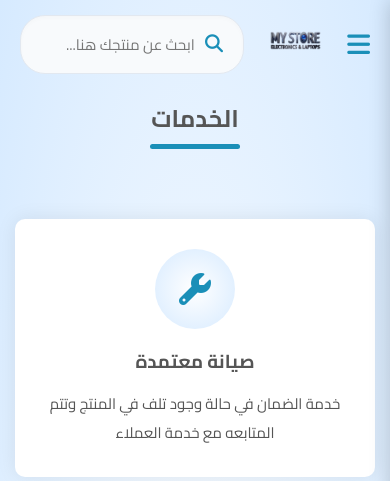
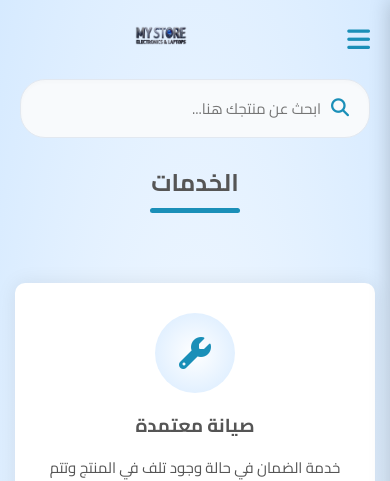
Before and after one commit to Mora111111/My-Store, a PHP site: template app/Views/pages/services.php in a window 390 px wide. Shown: the top 481 px of the page. Run offline with PHP 8.4, Linux system fonts and the light colour scheme; the template is opened without the code that fills it, so the values that code supplies are empty; some libraries are stand-ins or nearby versions.

```diff
--- a/app/Views/layouts/header.php
+++ b/app/Views/layouts/header.php
@@ -28,14 +28,24 @@ if (!empty($sysSettings['maintenance_mode'])) {
   <style>
     /* الإعدادات الأساسية للهيدر */
     .master-header { background: #fff; box-shadow: 0 2px 15px rgba(0,0,0,0.04); position: relative; z-index: 1000; width: 100%; }
-    .header-wrapper { display: flex; align-items: center; justify-content: space-between; padding: 15px 40px; gap: 20px; max-width: 1400px; margin: 0 auto; box-sizing: border-box; }
+    .header-wrapper { display: flex; align-items: center; justify-content: space-between; padding: 15px 40px; max-width: 1400px; margin: 0 auto; box-sizing: border-box; }
+
+    /* تقسيم الهيدر إلى مجموعتين: يمين ويسار */
+    .header-right { display: flex; align-items: center; gap: 40px; }
+    .header-left { display: flex; align-items: center; gap: 20px; flex: 1; justify-content: flex-end; }
 
     /* فئات الإظهار والإخفاء الذكية */
     .mobile-only { display: none !important; }
     .desktop-only { display: flex !important; align-items: center; gap: 20px; }
 
+    /* تنسيق روابط الكمبيوتر */
+    .nav-list { display: flex; align-items: center; gap: 25px; list-style: none; padding: 0; margin: 0; }
+    .nav_link { color: #475569; font-size: 16px; font-weight: 700; text-decoration: none; transition: 0.2s; }
+    .nav_link:hover { color: var(--main-color); }
+    .nav_link.active { color: var(--main-color); }
+
     /* شريط البحث المطور */
-    .search-box-container { flex: 1; max-width: 500px; }
+    .search-box-container { width: 100%; max-width: 450px; }
     .smart-search-form { display: flex; align-items: center; background: #f8fafc; border: 1px solid #e2e8f0; border-radius: 25px; padding: 6px 20px; transition: 0.3s; box-shadow: inset 0 2px 4px rgba(0,0,0,0.02); }
     .smart-search-form:focus-within { border-color: var(--main-color); box-shadow: 0 0 0 3px rgba(14,165,233,0.1); background: #fff; }
     .smart-search-form input { border: none; background: transparent; width: 100%; padding: 8px 0; outline: none; font-family: inherit; font-size: 15px; color: #334155; }
@@ -43,30 +53,41 @@ if (!empty($sysSettings['maintenance_mode'])) {
 
     /* --- وضع الموبايل --- */
     @media (max-width: 800px) {
-        .header-wrapper { flex-wrap: wrap; padding: 15px 20px !important; gap: 15px; }
+        .header-wrapper { display: flex; flex-direction: column; padding: 15px 20px !important; gap: 15px; }
+
+        .header-right { width: 100%; justify-content: flex-start; gap: 15px; margin: 0; }
+        .header-left { width: 100%; justify-content: center; }
 
         /* إخفاء أيقونات الكمبيوتر وإظهار قوائم الموبايل */
         .desktop-only { display: none !important; }
         .mobile-only { display: flex !important; }
 
         /* ترتيب العناصر في الموبايل */
-        .search-box-container { order: 3; width: 100%; max-width: 100%; }
-        .nav_toggle { order: 1; font-size: 26px !important; color: var(--main-color) !important; cursor: pointer; margin: 0 !important; }
-        .logo-container { order: 2; margin-right: auto; }
+        .nav_toggle { font-size: 26px !important; color: var(--main-color) !important; cursor: pointer; margin: 0 !important; }
+        .logo-container { margin: 0 auto; padding-right: 30px; } /* لضبط التوسيط البصري */
         .nav_logo { max-height: 40px !important; width: auto !important; }
 
-        /* تدمير لون القائمة القديم وفرض الشكل الأبيض النظيف */
+        .search-box-container { max-width: 100%; }
+
+        /* تصميم القائمة الجانبية المنسدلة */
         .nav_menu {
+            position: fixed;
+            top: 0; right: -100%; /* يبدأ مخفياً خارج الشاشة */
             background: #ffffff !important;
-            width: 300px !important;
+            width: 320px !important;
+            height: 100vh;
             max-width: 85% !important;
             padding: 0 !important;
             box-shadow: -5px 0 30px rgba(0,0,0,0.15) !important;
             display: flex !important;
             flex-direction: column !important;
             align-items: stretch !important;
+            transition: 0.4s cubic-bezier(0.4, 0, 0.2, 1);
+            z-index: 1005;
+            overflow-y: auto;
         }
-        .nav_menu_close { position: absolute !important; top: 20px !important; left: 20px !important; color: #ef4444 !important; font-size: 24px !important; }
+        .nav_menu.show_menu { right: 0; }
+        .nav_menu_close { position: absolute !important; top: 20px !important; left: 20px !important; color: #ef4444 !important; font-size: 24px !important; cursor: pointer; display: block !important; }
 
         /* أزرار السلة والحساب داخل القائمة الجانبية */
         .sidebar-actions-panel {
@@ -93,7 +114,8 @@ if (!empty($sysSettings['maintenance_mode'])) {
         .sidebar-btn i { color: var(--main-color); font-size: 20px; width: 25px; text-align: center; }
 
         /* روابط الصفحات في الموبايل */
-        .nav-list { padding: 15px 20px !important; margin: 0 !important; flex-direction: column !important; width: 100% !important; box-sizing: border-box !important; }
+        .nav-list { padding: 15px 20px !important; margin: 0 !important; flex-direction: column !important; width: 100% !important; box-sizing: border-box !important; align-items: flex-start !important; }
+        .nav-item { width: 100%; margin: 0; }
         .nav_link {
             color: #475569 !important;
             font-size: 16px !important;
@@ -102,7 +124,7 @@ if (!empty($sysSettings['maintenance_mode'])) {
             display: block !important;
             font-weight: 600 !important;
         }
-        .nav_link.active { color: var(--main-color) !important; padding-right: 20px !important; }
+        .nav_link.active { color: var(--main-color) !important; padding-right: 20px !important; background: transparent; }
     }
   </style>
 </head>
@@ -111,60 +133,23 @@ if (!empty($sysSettings['maintenance_mode'])) {
   <header class="master-header" id="header">
     <div class="header-wrapper">
 
-      <!-- 1. زر الموبايل (يظهر في الموبايل فقط) -->
-      <div class="nav_toggle" id="nav-toggle">
+      <!-- ============================================== -->
+      <!-- اليمين: اللوجو + روابط الصفحات -->
+      <!-- ============================================== -->
+      <div class="header-right">
+          <!-- زر الموبايل (يظهر في الموبايل فقط) -->
+          <div class="nav_toggle mobile-only" id="nav-toggle">
             <i class="fa-solid fa-bars"></i>
           </div>
 
-      <!-- 2. اللوجو -->
+          <!-- اللوجو -->
           <a href="/" class="logo-container">
             <img src="/images/logos/logo.png" alt="MY Store Logo" class="nav_logo" style="max-height: 50px;" />
           </a>
 
-      <!-- 3. شريط البحث -->
-      <div class="search-box-container">
-          <form action="/products" method="GET" class="smart-search-form">
-              <button type="submit"><i class="fa-solid fa-magnifying-glass"></i></button>
-              <input type="text" name="search" placeholder="ابحث عن منتجك هنا..." value="<?php echo htmlspecialchars($_GET['search'] ?? ''); ?>">
-          </form>
-      </div>
-
-      <!-- 4. أيقونات الكمبيوتر (تختفي في الموبايل) -->
-      <div class="desktop-only nav_btns">
-        <div class="login_toggle profile-dropdown-container">
-          <?php if (isset($_SESSION['user_id'])): ?>
-            <a href="javascript:void(0);" class="login_link profile-trigger" id="profile-btn">
-              <i class="fa-solid fa-circle-user" style="color: var(--main-color); font-size: 28px;"></i>
-            </a>
-            <div class="profile-menu" id="profile-menu">
-              <div class="profile-header">
-                مرحباً، <span><?php echo (isset($_SESSION['user_name']) && !empty(trim($_SESSION['user_name']))) ? htmlspecialchars(explode(' ', trim($_SESSION['user_name']))[0]) : 'ضيف'; ?></span> 👋
-              </div>
-              <ul class="profile-links">
-                <?php if (isset($_SESSION['user_role']) && $_SESSION['user_role'] === 'admin'): ?>
-                  <li><a href="/admin"><i class="fa-solid fa-gauge"></i> لوحة الإدارة</a></li>
-                <?php else: ?>
-                  <li><a href="/profile"><i class="fa-solid fa-user-gear"></i> الملف الشخصي</a></li>
-                  <li><a href="/my-orders"><i class="fa-solid fa-box-open"></i> طلباتي</a></li>
-                  <li><a href="/my-messages"><i class="fa-solid fa-envelope"></i> رسائلي</a></li>
-                <?php endif; ?>
-                <li><a href="/logout" class="logout-link"><i class="fa-solid fa-arrow-right-from-bracket"></i> تسجيل خروج</a></li>
-              </ul>
-            </div>
-          <?php else: ?>
-            <a href="/login" class="login_link"><i class="fa-regular fa-user" style="font-size: 24px; color: var(--main-color);"></i></a>
-          <?php endif; ?>
-        </div>
-
-        <div class="nav_shop" id="cart-shop">
-          <img src="/images/icons/cart.png" alt="" style="width: 28px;">
-          <span class="cart_count">0</span>
-        </div>
-      </div>
-
-      <!-- 5. القائمة (جانبية للموبايل / أفقية للكمبيوتر) -->
+          <!-- القائمة (بجوار اللوجو للكمبيوتر / جانبية للموبايل) -->
           <div class="nav_menu" id="nav-menu">
-        <i class="fa-solid fa-xmark nav_menu_close" id="menu-close"></i>
+            <i class="fa-solid fa-xmark nav_menu_close mobile-only" id="menu-close"></i>
 
             <!-- قسم الحساب والسلة (يظهر داخل القائمة الجانبية للموبايل فقط) -->
             <div class="mobile-only sidebar-actions-panel">
@@ -202,6 +187,55 @@ if (!empty($sysSettings['maintenance_mode'])) {
               <li class="nav-item"><a href="/contact" class="nav_link <?= ($currentUri === '/contact') ? 'active' : '' ?>">اتصل بنا</a></li>
             </ul>
           </div>
+      </div>
+
+      <!-- ============================================== -->
+      <!-- اليسار: البحث + أيقونات الكمبيوتر -->
+      <!-- ============================================== -->
+      <div class="header-left">
+
+          <!-- شريط البحث -->
+          <div class="search-box-container">
+              <form action="/products" method="GET" class="smart-search-form">
+                  <button type="submit"><i class="fa-solid fa-magnifying-glass"></i></button>
+                  <input type="text" name="search" placeholder="ابحث عن منتجك هنا..." value="<?php echo htmlspecialchars($_GET['search'] ?? ''); ?>">
+              </form>
+          </div>
+
+          <!-- أيقونات الكمبيوتر (تختفي في الموبايل) -->
+          <div class="desktop-only nav_btns">
+            <div class="login_toggle profile-dropdown-container">
+              <?php if (isset($_SESSION['user_id'])): ?>
+                <a href="javascript:void(0);" class="login_link profile-trigger" id="profile-btn">
+                  <i class="fa-solid fa-circle-user" style="color: var(--main-color); font-size: 28px;"></i>
+                </a>
+                <div class="profile-menu" id="profile-menu">
+                  <div class="profile-header">
+                    مرحباً، <span><?php echo (isset($_SESSION['user_name']) && !empty(trim($_SESSION['user_name']))) ? htmlspecialchars(explode(' ', trim($_SESSION['user_name']))[0]) : 'ضيف'; ?></span> 👋
+                  </div>
+                  <ul class="profile-links">
+                    <?php if (isset($_SESSION['user_role']) && $_SESSION['user_role'] === 'admin'): ?>
+                      <li><a href="/admin"><i class="fa-solid fa-gauge"></i> لوحة الإدارة</a></li>
+                    <?php else: ?>
+                      <li><a href="/profile"><i class="fa-solid fa-user-gear"></i> الملف الشخصي</a></li>
+                      <li><a href="/my-orders"><i class="fa-solid fa-box-open"></i> طلباتي</a></li>
+                      <li><a href="/my-messages"><i class="fa-solid fa-envelope"></i> رسائلي</a></li>
+                    <?php endif; ?>
+                    <li><a href="/logout" class="logout-link"><i class="fa-solid fa-arrow-right-from-bracket"></i> تسجيل خروج</a></li>
+                  </ul>
+                </div>
+              <?php else: ?>
+                <a href="/login" class="login_link"><i class="fa-regular fa-user" style="font-size: 24px; color: var(--main-color);"></i></a>
+              <?php endif; ?>
+            </div>
+
+            <div class="nav_shop" id="cart-shop" style="cursor:pointer; display:flex; align-items:center; position:relative;">
+              <img src="/images/icons/cart.png" alt="" style="width: 28px;">
+              <span class="cart_count" style="position:absolute; top:-8px; right:-8px; background:#ef4444; color:#fff; font-size:12px; width:20px; height:20px; display:flex; justify-content:center; align-items:center; border-radius:50%;">0</span>
+            </div>
+          </div>
+
+      </div>
 
     </div>
   </header>
```
Lines whose indentation alone changed are shown as unchanged.
